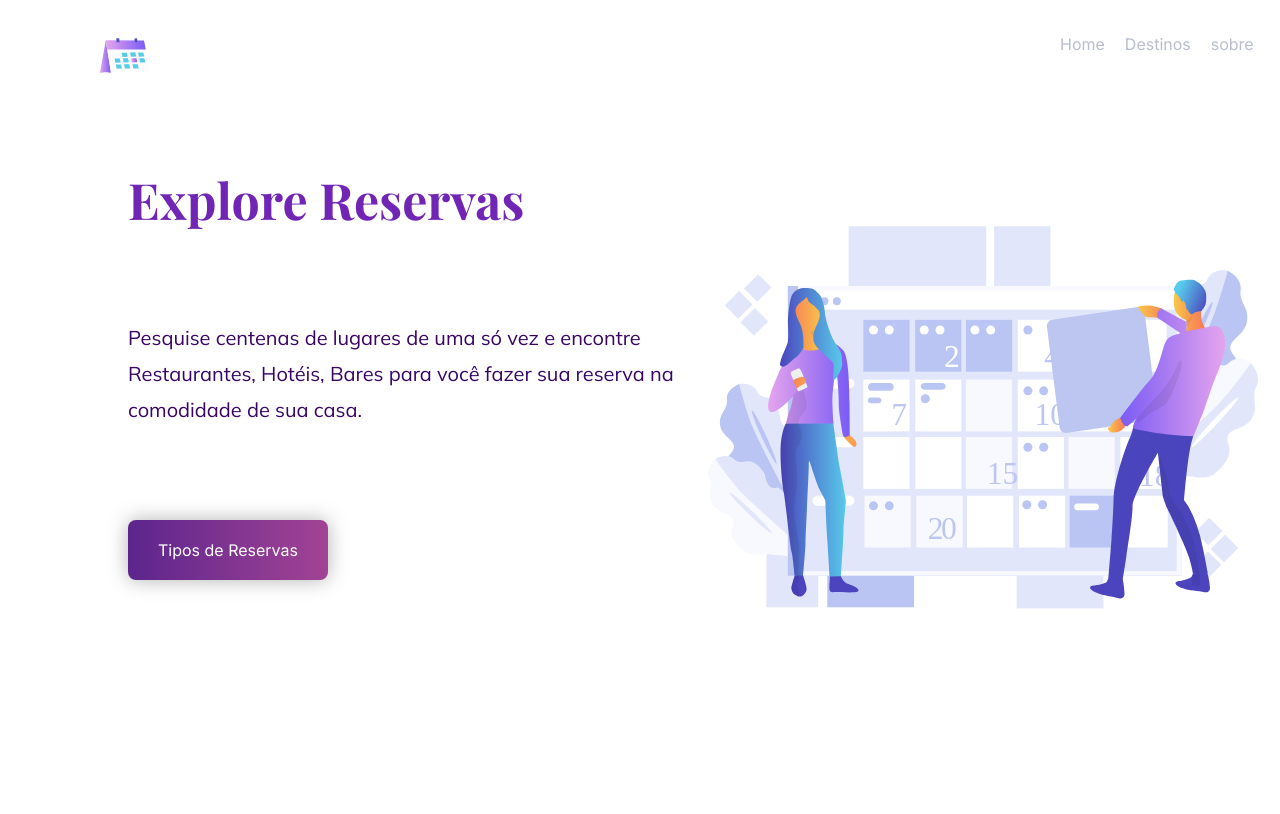
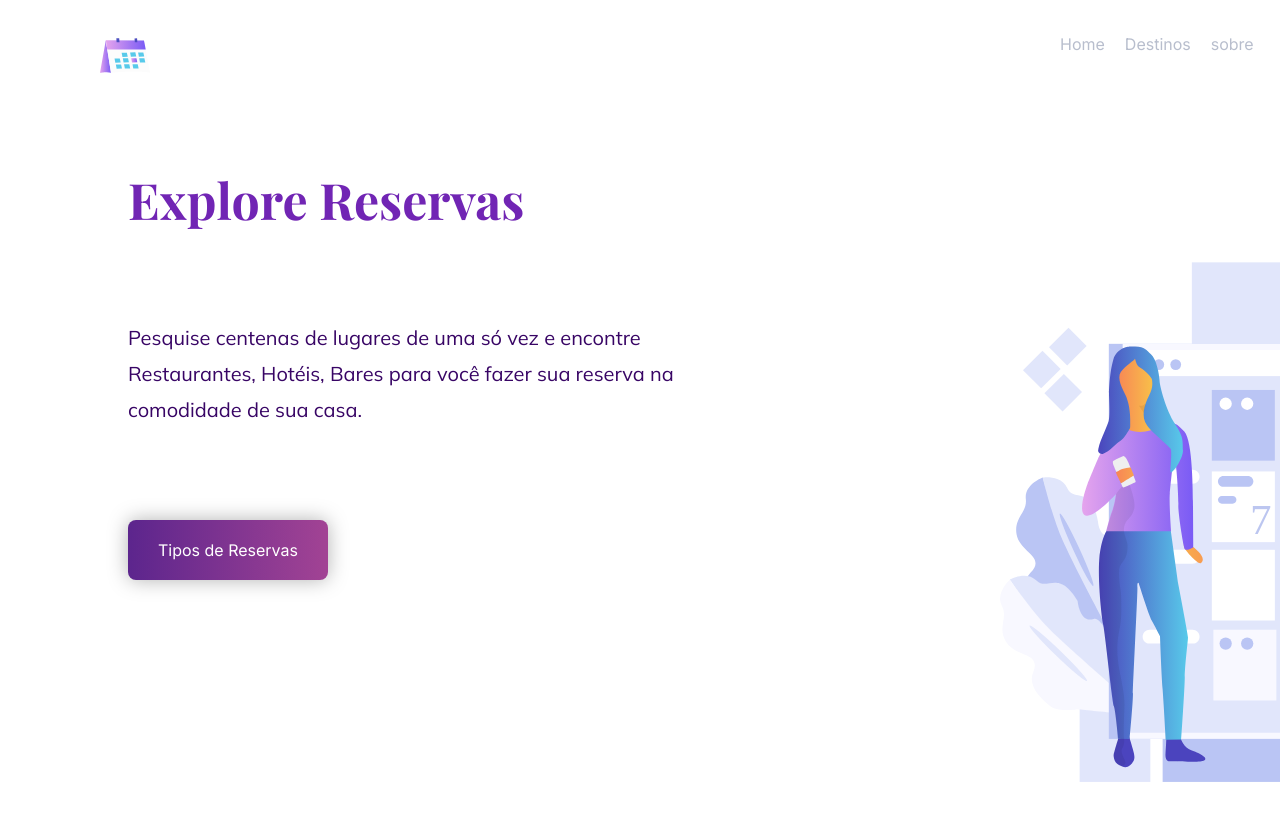
Before and after one commit to HEINRICK7/Booking_app, a React (Create React App) app: page / in a window 1280 px wide. Shown: the top 814 px of the page. Built offline with nearby package versions, Linux system fonts and the light colour scheme.

Commit message:
modified: src/pages/Home/styles.css

```diff
--- a/src/pages/Home/styles.css
+++ b/src/pages/Home/styles.css
@@ -4,10 +4,10 @@
 .main_image {
 
     position: absolute;
-    width: 550px;
+    width: 750px;
     height: 624px;
-    left: 708px;
-    top: 90px;
+    left: 1000px;
+    top: 190px;
 }
 .text_main {
     position: absolute;
```
